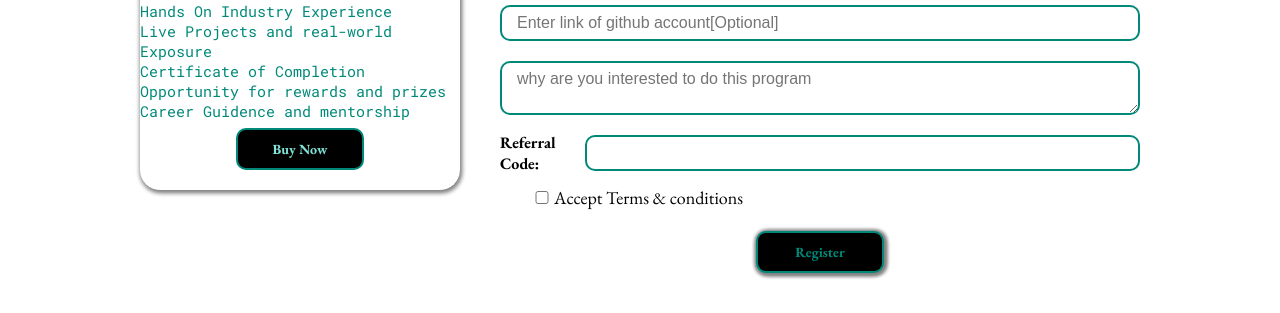
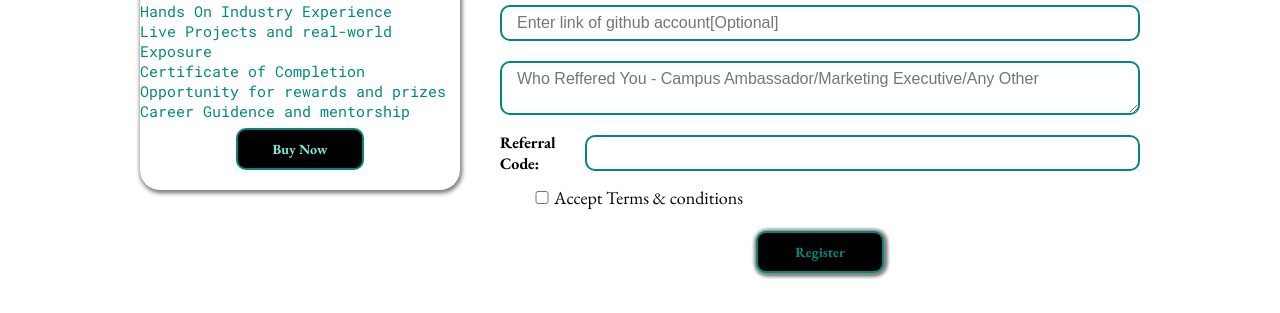
Before and after one commit to waghajay/internzze-1, a plain HTML site: page AItool.html in a window 1280 px wide. Shown: the part 532-845 px from the top of the page. Drawn offline with nearby package versions, Linux system fonts and the light colour scheme.

Commit message:
Registration form Changed

```diff
--- a/AItool.html
+++ b/AItool.html
@@ -63,7 +63,7 @@
                     </option>
                 </select>
                 <input type="text" name="github" id="github" placeholder="Enter link of github account[Optional]">
-                <textarea name="description" id="description" placeholder="why are you interested to do this program"></textarea>
+                <textarea name="description" id="description" placeholder="Who Reffered You - Campus Ambassador/Marketing Executive/Any Other"></textarea>
 
                 <div id="refferHolder">
                     <label for="referral">Referral Code:</label>
```
Also changed, not shown: DataAnalytics.html (+1 -1 lines), startup.html (+1 -1 lines), webDevProgram.html (+1 -1 lines).
